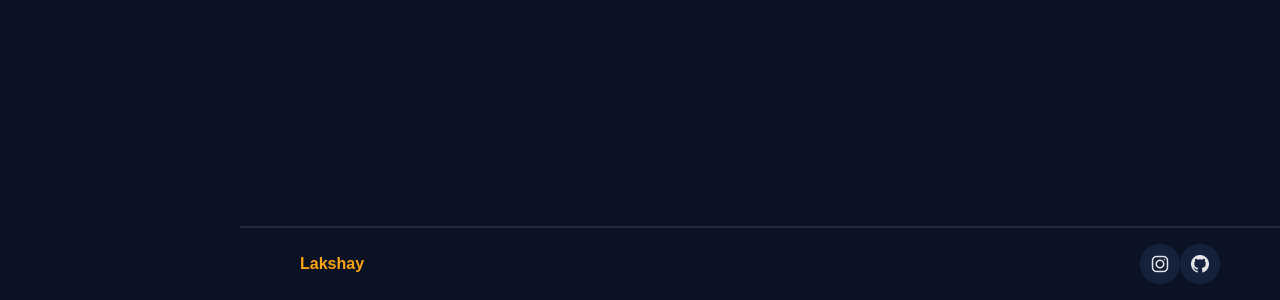
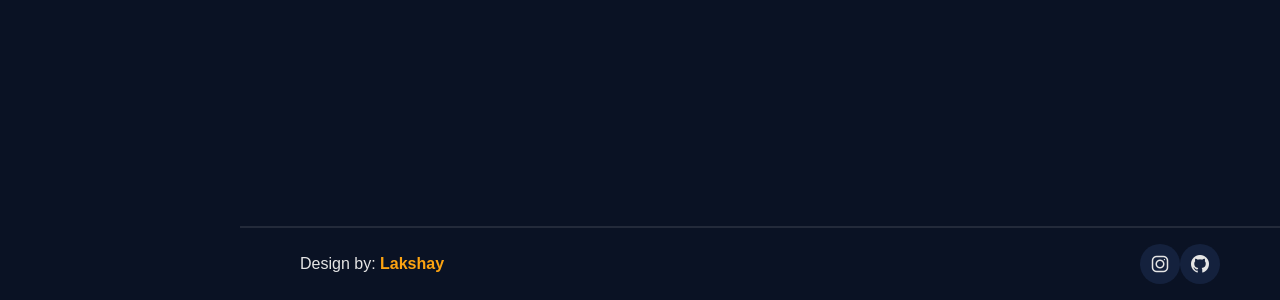
Before and after one commit to lakshay-sanhotra/laksh-portfolio, a React (Create React App) app: page / in a window 1280 px wide. Shown: the part 4307-4607 px from the top of the page. Built offline with nearby package versions, Linux system fonts and the light colour scheme; the HTML template or start-up script is replaced by a standard one; a web font is replaced by a local one.

Commit message:
footer update

```diff
--- a/src/components/Footer.jsx
+++ b/src/components/Footer.jsx
@@ -7,7 +7,7 @@ function Footer() {
                 <div className="container">
                     <div className="row gy-4 justify-content-between align-items-center">
                         <div className="col-auto">
-                            <p className="mb-0"><a target="_blank" href="https://www.instagram.com/lakshay_11nov/"
+                            <p className="mb-0">Design by: <a target="_blank" href="https://www.instagram.com/lakshay_11nov/"
                                     className="fw-bold text-brand">Lakshay</a></p>
                         </div>
                         <div className="col-auto">
```
